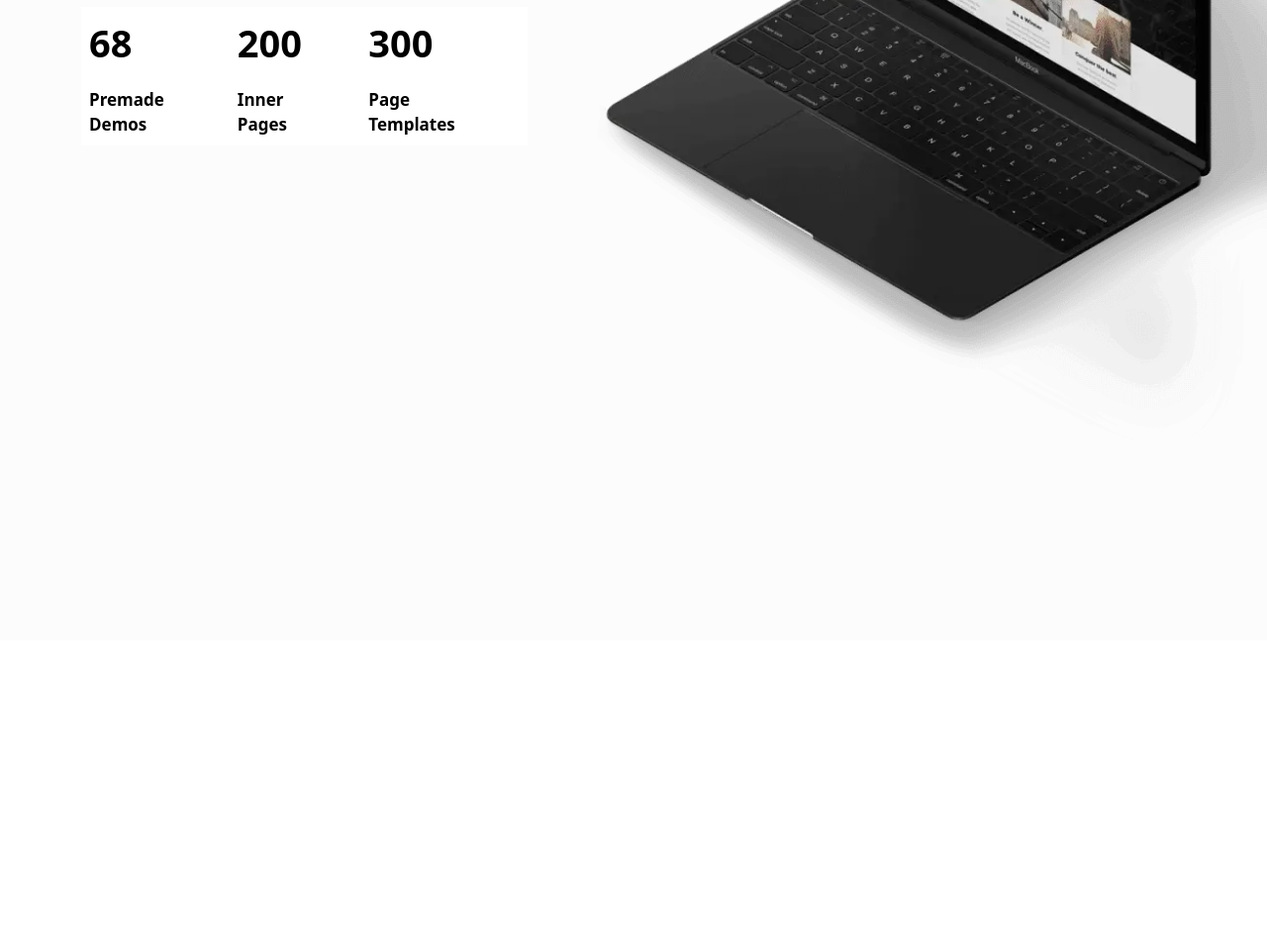
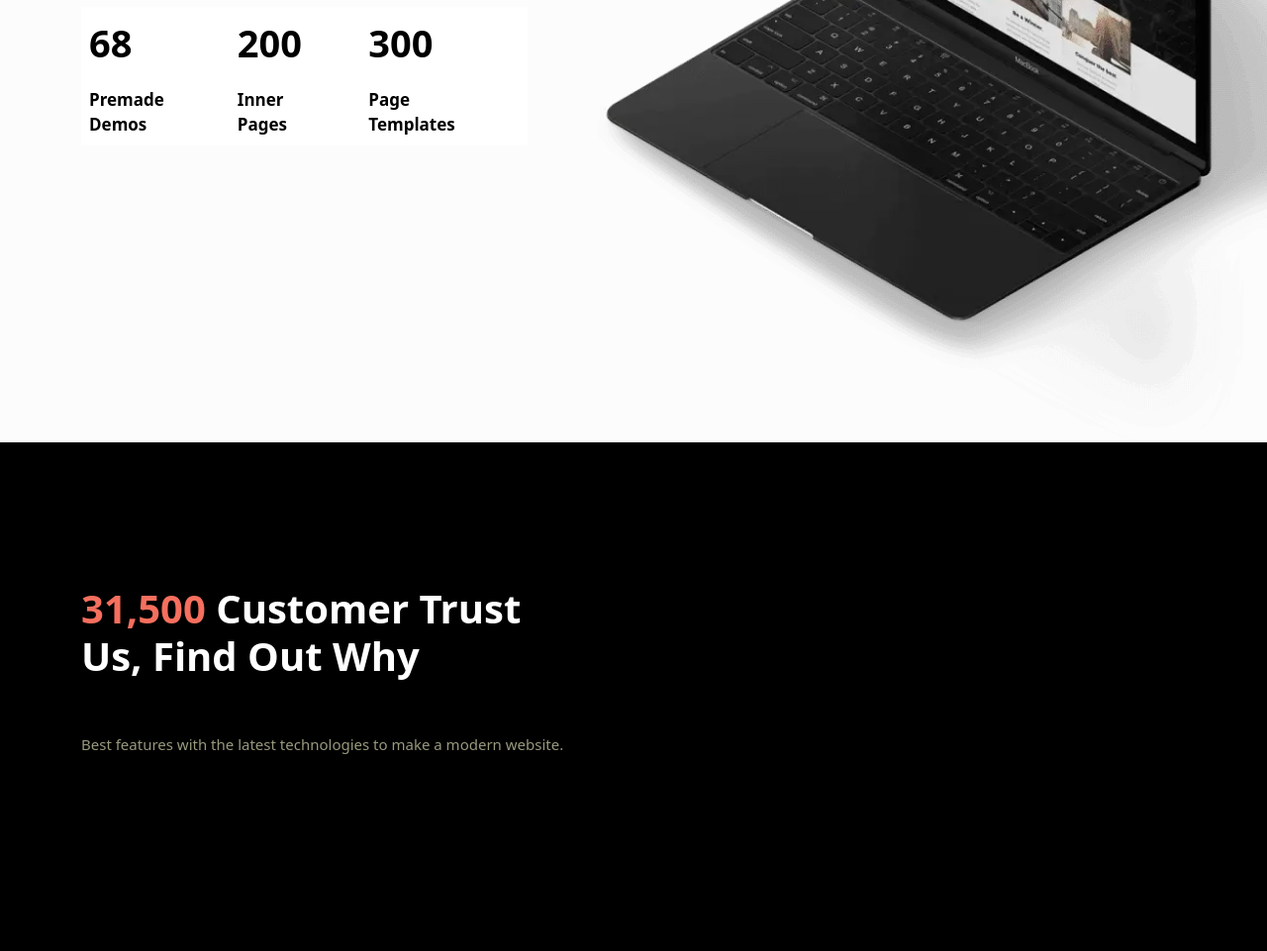
Before and after one commit to wisamosman/evanto, a plain HTML site: page index.html in a window 1280 px wide. Shown: the part 414-1375 px from the top of the page at 99% size. Before the commit the page ends 1061 px from the top, so only its background shows below. Drawn offline with nearby package versions, Linux system fonts and the light colour scheme.

Commit message:
edit html4

```diff
--- a/css/style.css
+++ b/css/style.css
@@ -57,3 +57,17 @@ font-weight: 800;
 .table{
     margin-top: 15px;
 }
+.an9{
+    background-color: black;
+    margin-top: -200px;
+}
+.am1{
+color: white;
+font-weight: 900;
+    font-size: 40px;
+
+}
+.am2{
+color: #99997E;
+font-size: 15px;
+}
--- a/index.html
+++ b/index.html
@@ -85,7 +85,20 @@
             </div>
         </div>
     </div>
+<div class="an9">
+    <div class="container py-5">
+        <div class="row py-5">
+            <div class="col-lg-6 py-5">
+    <h1 class="am1"><span style="font-weight: 900;
+        font-size: 40px;">31,500</span> Customer Trust <br> Us, Find Out Why</h1>
+<h3 class=" am2 py-5">Best features with the latest technologies to make a modern website.</h3>
+            </div>
+            <div class="col-lg-6">
 
+            </div>
+        </div>
+    </div>
+</div>
     <script src="https://cdn.jsdelivr.net/npm/bootstrap@5.3.0-alpha1/dist/js/bootstrap.bundle.min.js"
         integrity="sha384-w76AqPfDkMBDXo30jS1Sgez6pr3x5MlQ1ZAGC+nuZB+EYdgRZgiwxhTBTkF7CXvN" crossorigin="anonymous">
     </script>
```
